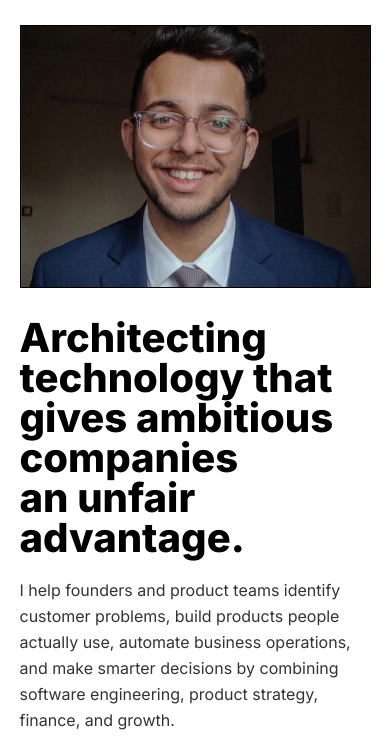
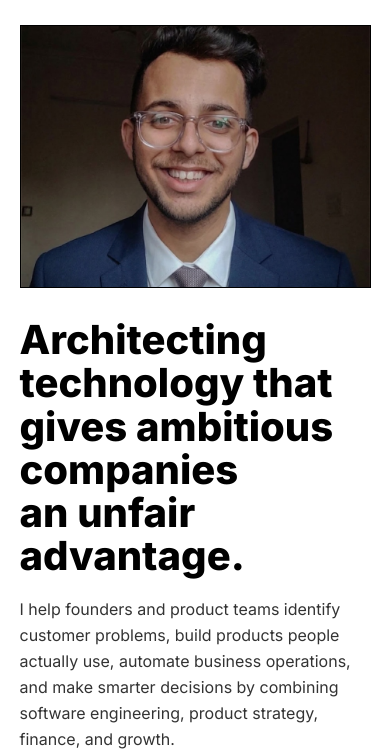
Before and after one commit to threeoneonetwo/vp-portfolio, a website: page index.html in a window 390 px wide. Shown: the part 69-820 px from the top of the page. Drawn offline with Linux system fonts and the light colour scheme.

Commit message:
Widen hero headline and increase line height

```diff
--- a/styles.css
+++ b/styles.css
@@ -174,10 +174,10 @@ span {
 
 .hero h1 {
   margin: 0;
-  max-width: 13.5ch;
+  max-width: 16ch;
   font-size: clamp(44px, 4.2vw, 58px);
   font-weight: 800;
-  line-height: 0.98;
+  line-height: 1.08;
   letter-spacing: 0;
   text-wrap: balance;
 }
@@ -671,9 +671,9 @@ blockquote footer {
   }
 
   .hero h1 {
-    max-width: 12.5ch;
+    max-width: 15ch;
     font-size: 40px;
-    line-height: 1;
+    line-height: 1.08;
   }
 
   .hero p {
```
